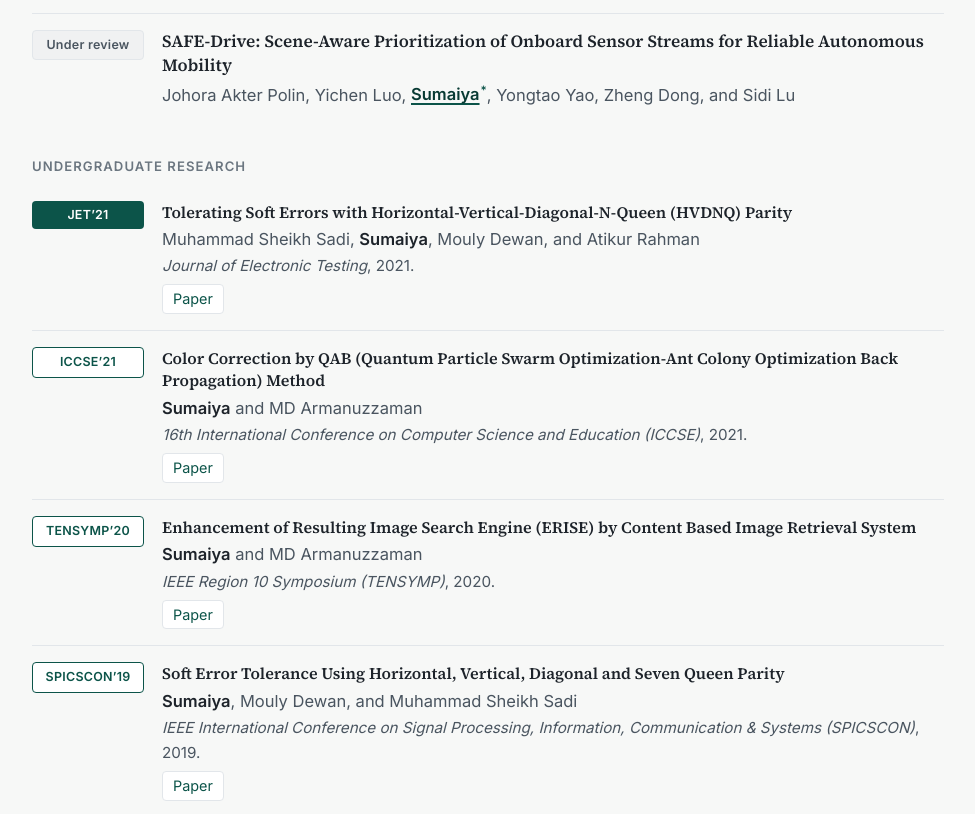
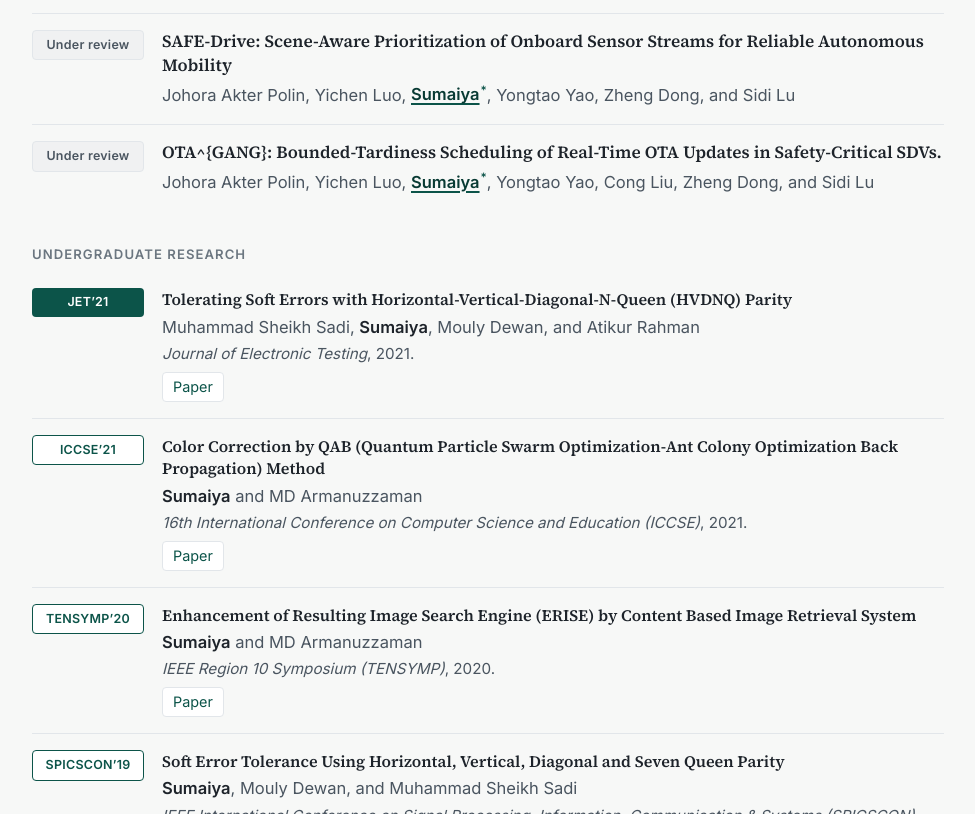
Before and after one commit to sumaiya69/Academic-Portfolio, a plain HTML site: page index.html in a window 1280 px wide. Shown: the part 4582-5396 px from the top of the page, without its empty margins (152-1127 px from the left). Drawn offline with Linux system fonts and the light colour scheme.

Commit message:
New Publication added

```diff
--- a/index.html
+++ b/index.html
@@ -350,6 +350,13 @@
                     <p class="pub-authors">Johora Akter Polin, Yichen Luo, <strong class="me">Sumaiya<sup>*</sup></strong>, Yongtao Yao, Zheng Dong, and Sidi Lu</p>
                 </div>
             </li>
+            <li class="pub">
+                <span class="venue venue-review">Under review</span>
+                <div class="pub-body">
+                    <p class="pub-title">OTA^{GANG}: Bounded-Tardiness Scheduling of Real-Time OTA Updates in Safety-Critical SDVs.</p>
+                    <p class="pub-authors">Johora Akter Polin, Yichen Luo, <strong class="me">Sumaiya<sup>*</sup></strong>, Yongtao Yao, Cong Liu, Zheng Dong, and Sidi Lu</p>
+                </div>
+            </li>
         </ol>
 
         <h3 class="pub-group">Undergraduate Research</h3>
```
